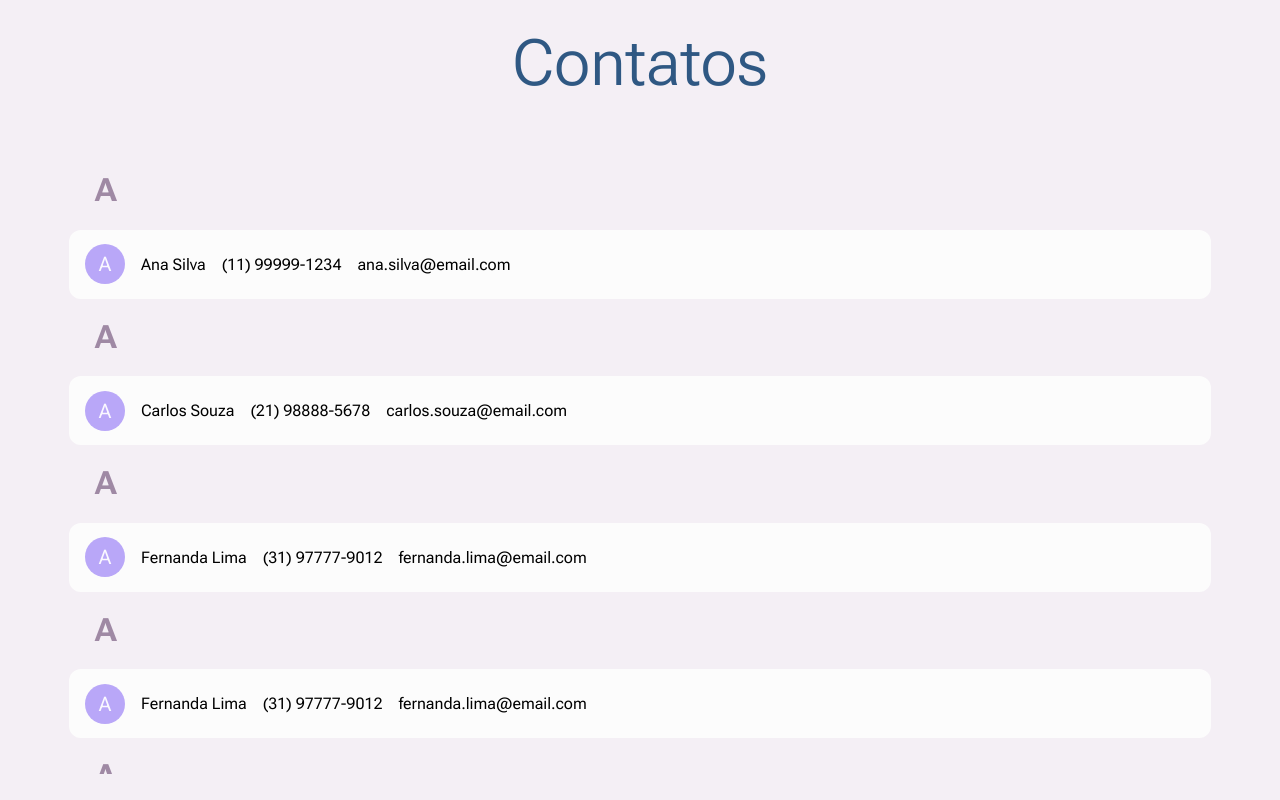
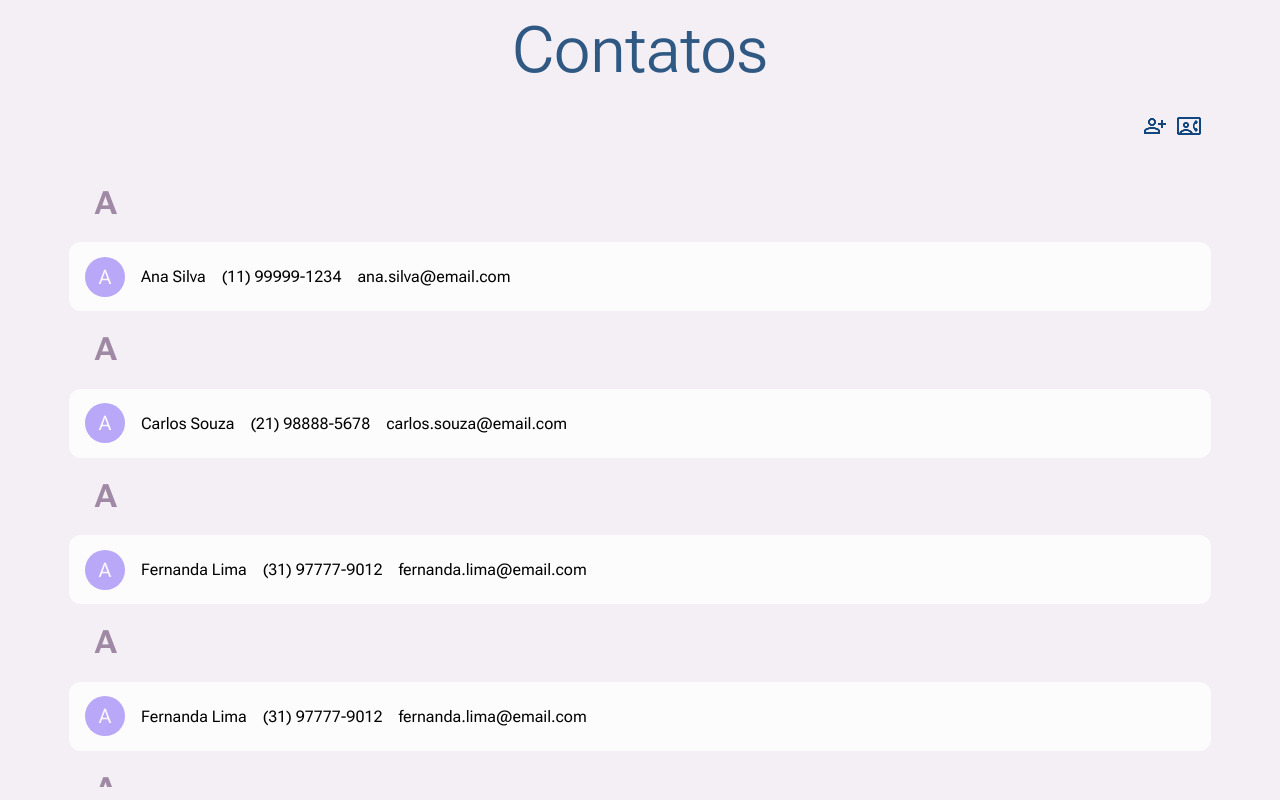
Before and after one commit to Enge-Olate/Telefone, a React (Vite) app: page / in a window 1280 px wide. Built offline with nearby package versions, Linux system fonts and the light colour scheme.

Commit message:
Removendo stashs e atualizando no windows.

```diff
--- /dev/null
+++ b/src/components/actions/ActionsSection.tsx
@@ -0,0 +1,16 @@
+import { Section } from "./styles";
+
+export default function ActionsSection() {
+  return (
+    <Section>
+      <img
+        src="src/assets/person_add_24dp_12467F_FILL0_wght400_GRAD0_opsz24.png"
+        alt=""
+      />
+      <img
+        src="src/assets/contact_phone_24dp_12467F_FILL0_wght400_GRAD0_opsz24.png"
+        alt=""
+      />
+    </Section>
+  );
+}
--- /dev/null
+++ b/src/components/actions/styles.ts
@@ -0,0 +1,14 @@
+import styled from "styled-components";
+
+export const Section = styled.section`
+display: flex;
+width: 180px;
+justify-content: flex-end;
+align-items: center;
+margin-left: 962px;
+
+
+img{
+    margin: 0 10px 0 0;
+}
+`
--- a/src/pages/Home.tsx
+++ b/src/pages/Home.tsx
@@ -3,6 +3,7 @@ import { Header } from "../components/header/Header";
 import { useEffect, useState } from "react";
 import type { Contact } from "../interfaces/Contact";
 import mockContacts from '../assets/contacts.json'
+import ActionsSection from "../components/actions/ActionsSection";
 
 export default function Home(){
     const [contacts, setContacts] = useState<Contact[]>(mockContacts)
@@ -14,6 +15,7 @@ export default function Home(){
     return(
         <>
         <Header/>
+        <ActionsSection/>
         <ContactsList contacts={contacts}/>
         </>
     )
```
